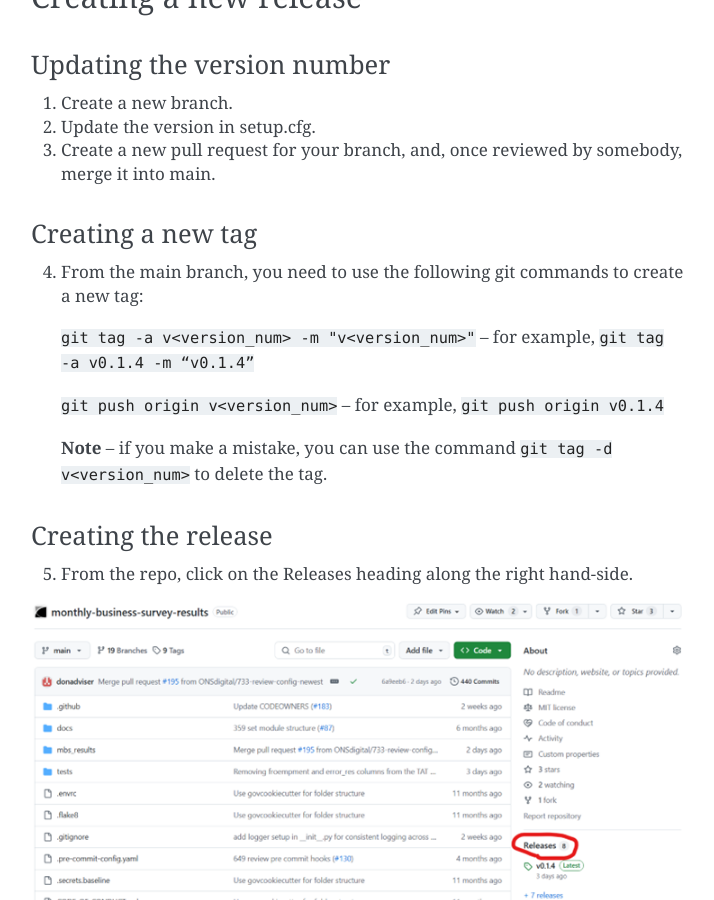
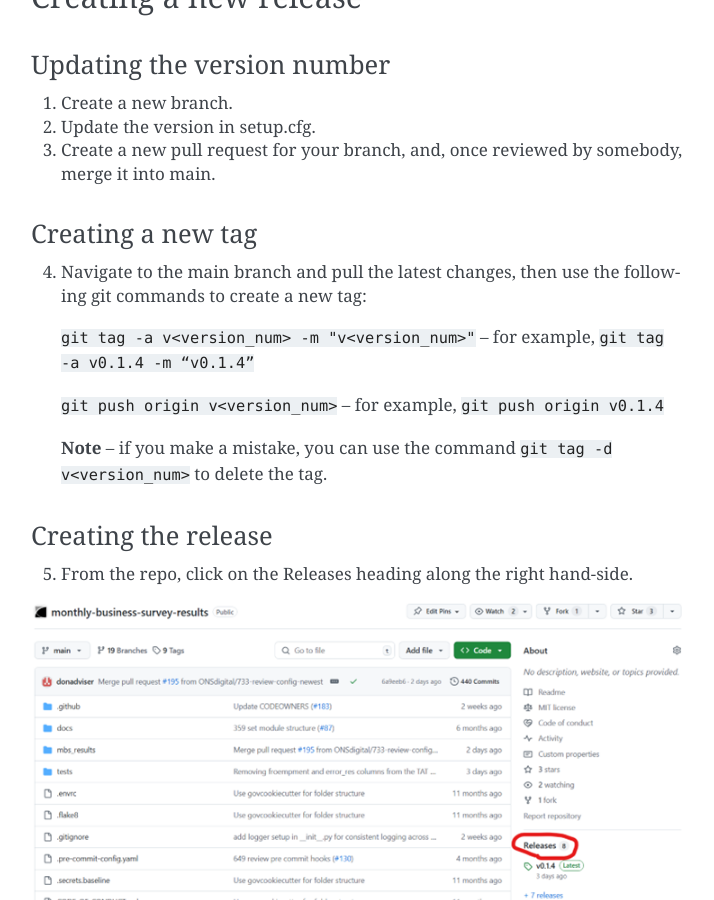
Before and after one commit to ONSdigital/monthly-business-survey-results, a Sphinx documentation site: the page built from docs/contributor_guide/CONTRIBUTING.md, in a window 1280 px wide and 900 px high, scrolled down 2863 px. Shown: the whole window, without its empty margins (389-1103 px from the left). Built offline with Sphinx 7.4.7, drawn with Linux system fonts in a browser that asks for light colours; pages that are not in the unit, such as notebooks, are missing from menus.

Commit message:
Update CONTRIBUTING.md

```diff
--- a/docs/contributor_guide/CONTRIBUTING.md
+++ b/docs/contributor_guide/CONTRIBUTING.md
@@ -123,7 +123,7 @@ The HTML report can be accessed at `htmlcov/index.html`.
 3.	Create a new pull request for your branch, and, once reviewed by somebody, merge it into main.
 
 ### Creating a new tag
-4.	From the main branch, you need to use the following git commands to create a new tag:
+4.	Navigate to the main branch and pull the latest changes, then use the following git commands to create a new tag:
 
       `git tag -a v<version_num> -m "v<version_num>"` – for example, `git tag -a v0.1.4 -m “v0.1.4”`
 
```
